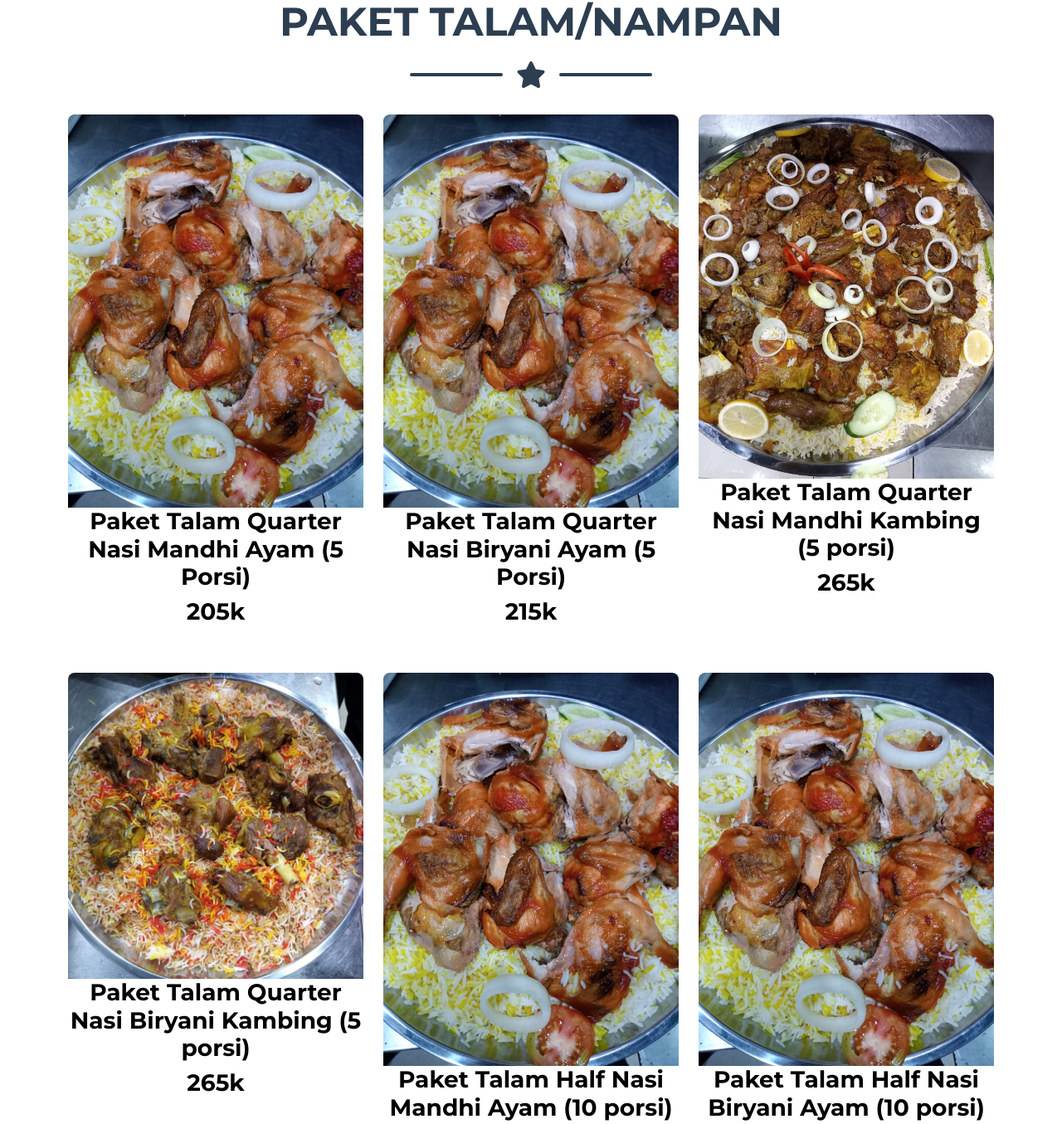
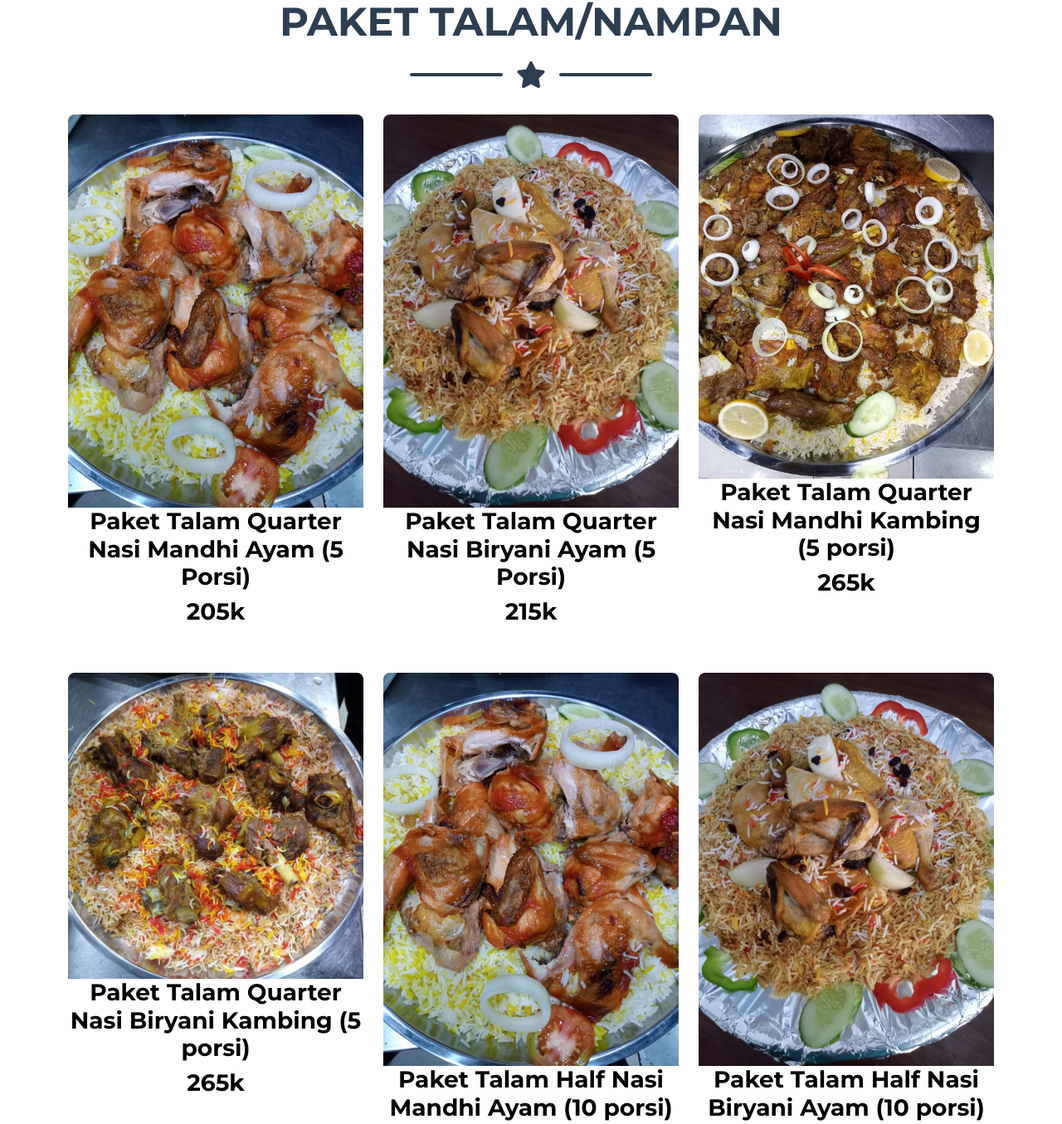
Before and after one commit to uthadehikaru/aladdinresto, a plain HTML site: page index.html in a window 1280 px wide. Shown: the part 3549-4904 px from the top of the page at 83% size. Drawn offline with nearby package versions, Linux system fonts and the light colour scheme.

Commit message:
add image

```diff
--- a/index.html
+++ b/index.html
@@ -310,7 +310,7 @@
                             <!-- <div class="portfolio-item-caption d-flex align-items-center justify-content-center h-100 w-100">
                                 <div class="portfolio-item-caption-content text-center text-white"><i class="fas fa-plus fa-3x"></i></div>
                             </div> -->
-                            <img class="img-fluid" src="assets/img/menu/Talam3.jpeg" alt="..." />
+                            <img class="img-fluid" src="assets/img/menu/Talam4.jpeg" alt="..." />
                             <h3 align="center">Paket Talam Quarter Nasi Biryani Ayam (5 Porsi)</h3>
                             <h3 align="center">215k</h3>
                         </div>
@@ -354,7 +354,7 @@
                             <!-- <div class="portfolio-item-caption d-flex align-items-center justify-content-center h-100 w-100">
                                 <div class="portfolio-item-caption-content text-center text-white"><i class="fas fa-plus fa-3x"></i></div>
                             </div> -->
-                            <img class="img-fluid" src="assets/img/menu/Talam3.jpeg" alt="..." />
+                            <img class="img-fluid" src="assets/img/menu/Talam4.jpeg" alt="..." />
                             <h3 align="center">Paket Talam Half Nasi Biryani Ayam (10 porsi)</h3>
                             <h3 align="center">430k</h3>
                         </div>
```
Also changed, not shown: assets/img/menu/Talam4.jpeg (added).
